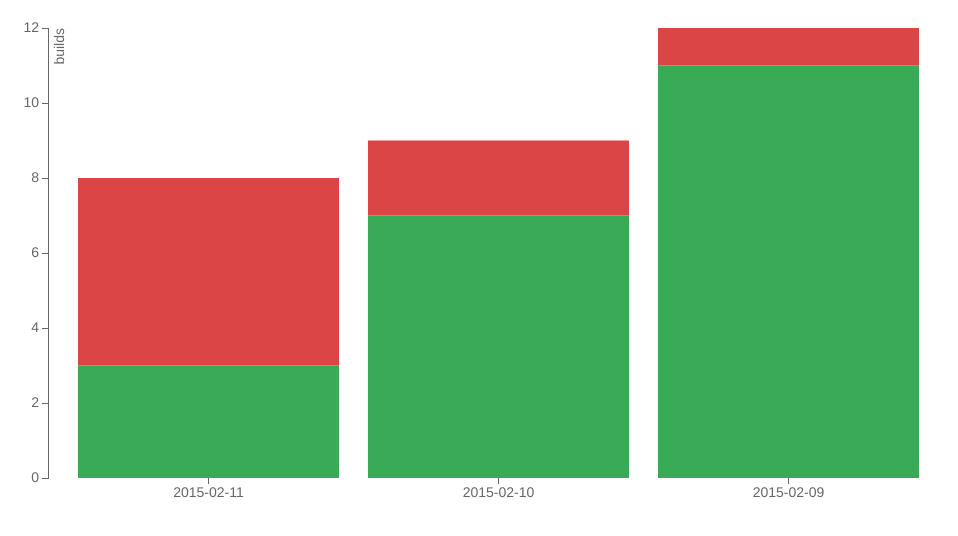
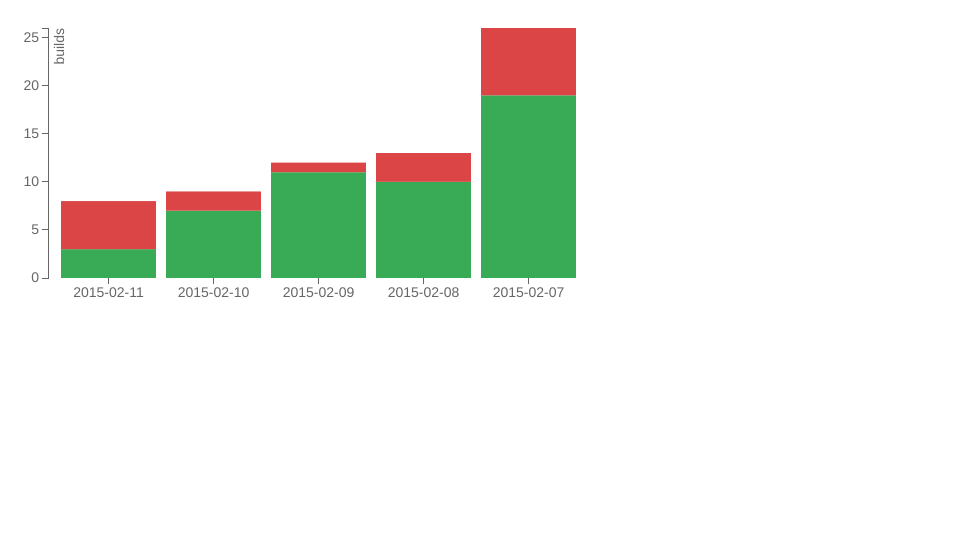
Before and after one commit to HPI-BP2015H/visualisation_spike, a plain HTML site: page d3playground_03.html in a window 1280 px wide. Shown: the whole page, without its empty margins (0-958 px from the left). Drawn offline with nearby package versions, Linux system fonts and the light colour scheme.

Commit message:
Minor changes.

```diff
--- a/d3playground_03.html
+++ b/d3playground_03.html
@@ -102,12 +102,24 @@
       passed: 11,
       failed: 1,
     }
+    ,
+    {
+      date: '2015-02-08',
+      passed: 10,
+      failed: 3,
+    }
+    ,
+    {
+      date: '2015-02-07',
+      passed: 19,
+      failed: 7,
+    }
   ];
 
 
   var margin = {top: 20, right: 20, bottom: 30, left: 40},
-  width = 960 - margin.left - margin.right,
-  height = 500 - margin.top - margin.bottom;
+  width = 600 - margin.left - margin.right,
+  height = 300 - margin.top - margin.bottom;
 
   var x = d3.scale.ordinal()
   .rangeRoundBands([0, width], 0.1);
```
